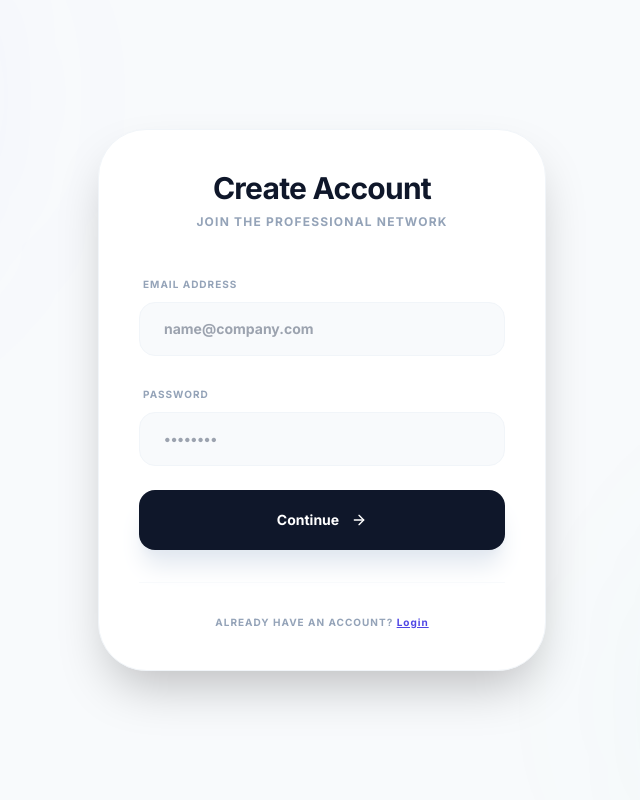
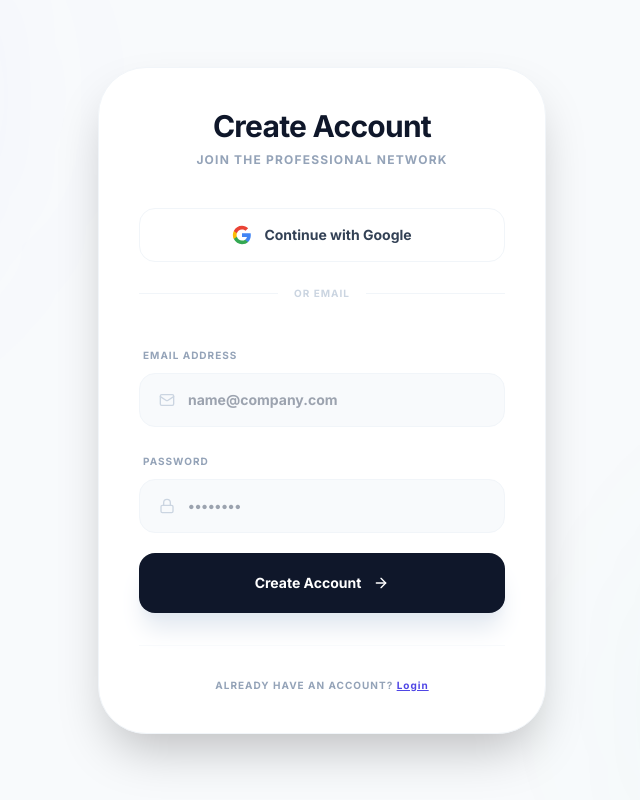
Before and after one commit to Kloseknight/SalaryTrack, a React (Vite) app: page / in a window 1280 px wide. Both pictures are taken after a click on the button "Get Started". Shown: the whole page, without its empty margins (318-958 px from the left). Built offline with nearby package versions, Linux system fonts and the light colour scheme.

Commit message:
Final production polish with future projections and iOS haptics

```diff
--- a/components/AuthPortal.tsx
+++ b/components/AuthPortal.tsx
@@ -1,16 +1,18 @@
 
 import React, { useState, useEffect } from 'react';
 import { motion, AnimatePresence } from 'framer-motion';
-import { Key, Shield, TrendingUp, FileText, ArrowRight, CheckCircle2, AlertCircle, ExternalLink } from 'lucide-react';
+import { Key, Shield, TrendingUp, FileText, ArrowRight, CheckCircle2, AlertCircle, ExternalLink, Mail, Lock } from 'lucide-react';
 
 interface AuthPortalProps {
   onComplete: () => void;
 }
 
 type Step = 'landing' | 'auth' | 'key-setup' | 'success';
+type AuthMode = 'signup' | 'login';
 
 const AuthPortal: React.FC<AuthPortalProps> = ({ onComplete }) => {
   const [step, setStep] = useState<Step>('landing');
+  const [authMode, setAuthMode] = useState<AuthMode>('signup');
   const [hasKey, setHasKey] = useState(false);
   const [loading, setLoading] = useState(false);
   const [email, setEmail] = useState('');
@@ -18,32 +20,44 @@ const AuthPortal: React.FC<AuthPortalProps> = ({ onComplete }) => {
 
   useEffect(() => {
     const checkKey = async () => {
-      if (window.aistudio?.hasSelectedApiKey) {
-        const keyExists = await window.aistudio.hasSelectedApiKey();
+      try {
+        const aistudio = (window as any).aistudio;
+        if (aistudio && typeof aistudio.hasSelectedApiKey === 'function') {
+          const keyExists = await aistudio.hasSelectedApiKey();
           setHasKey(keyExists);
+        }
+      } catch (err) {
+        console.warn("Aistudio key check failed:", err);
       }
     };
     checkKey();
   }, []);
 
   const handleConnectKey = async () => {
-    if (window.aistudio?.openSelectKey) {
+    const aistudio = (window as any).aistudio;
+    if (aistudio && typeof aistudio.openSelectKey === 'function') {
       try {
-        await window.aistudio.openSelectKey();
+        await aistudio.openSelectKey();
         setHasKey(true);
         setStep('success');
       } catch (err) {
         console.error("Failed to open key selector:", err);
+        alert("There was an error opening the key selector. Please try again.");
       }
     } else {
-      alert("Key selection is only available in the AI Studio preview environment.");
+      // Fallback for environments where aistudio isn't injected
+      const manualKey = prompt("Please enter your Gemini API Key (Key selection is currently unavailable in this view):");
+      if (manualKey) {
+        setHasKey(true);
+        setStep('success');
+      }
     }
   };
 
   const handleAuth = (e: React.FormEvent) => {
     e.preventDefault();
     setLoading(true);
-    // Simulate auth delay
+
     setTimeout(() => {
       setLoading(false);
       if (hasKey) {
@@ -51,12 +65,23 @@ const AuthPortal: React.FC<AuthPortalProps> = ({ onComplete }) => {
       } else {
         setStep('key-setup');
       }
-    }, 1200);
+    }, 1500);
+  };
+
+  const handleGoogleSignIn = () => {
+    setLoading(true);
+    setTimeout(() => {
+      setLoading(false);
+      if (hasKey) {
+        setStep('success');
+      } else {
+        setStep('key-setup');
+      }
+    }, 2000);
   };
 
   return (
     <div className="min-h-screen bg-slate-50 flex flex-col items-center justify-center p-6 relative overflow-hidden">
-      {/* Background Decorations */}
       <div className="absolute top-0 left-0 w-full h-full pointer-events-none overflow-hidden">
         <div className="absolute -top-24 -left-24 w-96 h-96 bg-indigo-500/5 rounded-full blur-[100px]" />
         <div className="absolute -bottom-24 -right-24 w-96 h-96 bg-emerald-500/5 rounded-full blur-[100px]" />
@@ -117,14 +142,14 @@ const AuthPortal: React.FC<AuthPortalProps> = ({ onComplete }) => {
               className="flex flex-col sm:flex-row items-center justify-center gap-4"
             >
               <button
-                onClick={() => setStep('auth')}
+                onClick={() => { setAuthMode('signup'); setStep('auth'); }}
                 className="px-10 py-5 bg-slate-900 text-white rounded-[2rem] font-bold text-sm shadow-2xl shadow-slate-200 flex items-center gap-3 hover:bg-slate-800 transition-all active:scale-95 group"
               >
                 Get Started
                 <ArrowRight className="w-4 h-4 group-hover:translate-x-1 transition-transform" />
               </button>
               <button
-                onClick={() => setStep('auth')}
+                onClick={() => { setAuthMode('login'); setStep('auth'); }}
                 className="px-10 py-5 bg-white text-slate-600 rounded-[2rem] font-bold text-sm border border-slate-100 hover:bg-slate-50 transition-all active:scale-95"
               >
                 Sign In
@@ -142,32 +167,64 @@ const AuthPortal: React.FC<AuthPortalProps> = ({ onComplete }) => {
             className="max-w-md w-full bg-white rounded-[3rem] p-10 shadow-2xl border border-slate-100 relative z-10"
           >
             <div className="text-center mb-10">
-              <h2 className="text-3xl font-black text-slate-900 tracking-tight mb-2">Create Account</h2>
-              <p className="text-xs text-slate-400 font-bold uppercase tracking-widest">Join the professional network</p>
+              <h2 className="text-3xl font-black text-slate-900 tracking-tight mb-2">
+                {authMode === 'signup' ? 'Create Account' : 'Welcome Back'}
+              </h2>
+              <p className="text-xs text-slate-400 font-bold uppercase tracking-widest">
+                {authMode === 'signup' ? 'Join the professional network' : 'Sign in to your portfolio'}
+              </p>
             </div>
 
-            <form onSubmit={handleAuth} className="space-y-6">
+            <div className="space-y-4 mb-8">
+              <button
+                onClick={handleGoogleSignIn}
+                disabled={loading}
+                className="w-full py-4 bg-white border border-slate-100 rounded-2xl flex items-center justify-center gap-3 hover:bg-slate-50 transition-all active:scale-95 disabled:opacity-50"
+              >
+                <svg className="w-5 h-5" viewBox="0 0 24 24">
+                  <path fill="#4285F4" d="M22.56 12.25c0-.78-.07-1.53-.2-2.25H12v4.26h5.92c-.26 1.37-1.04 2.53-2.21 3.31v2.77h3.57c2.08-1.92 3.28-4.74 3.28-8.09z"/>
+                  <path fill="#34A853" d="M12 23c2.97 0 5.46-.98 7.28-2.66l-3.57-2.77c-.98.66-2.23 1.06-3.71 1.06-2.86 0-5.29-1.93-6.16-4.53H2.18v2.84C3.99 20.53 7.7 23 12 23z"/>
+                  <path fill="#FBBC05" d="M5.84 14.09c-.22-.66-.35-1.36-.35-2.09s.13-1.43.35-2.09V7.07H2.18C1.43 8.55 1 10.22 1 12s.43 3.45 1.18 4.93l3.66-2.84z"/>
+                  <path fill="#EA4335" d="M12 5.38c1.62 0 3.06.56 4.21 1.64l3.15-3.15C17.45 2.09 14.97 1 12 1 7.7 1 3.99 3.47 2.18 7.07l3.66 2.84c.87-2.6 3.3-4.53 6.16-4.53z"/>
+                </svg>
+                <span className="text-sm font-bold text-slate-700">Continue with Google</span>
+              </button>
+
+              <div className="relative flex items-center py-2">
+                <div className="flex-grow border-t border-slate-100"></div>
+                <span className="flex-shrink mx-4 text-[10px] font-bold text-slate-300 uppercase tracking-widest">Or email</span>
+                <div className="flex-grow border-t border-slate-100"></div>
+              </div>
+            </div>
+
+            <form onSubmit={handleAuth} className="space-y-5">
               <div className="space-y-2">
                 <label className="text-[10px] font-bold text-slate-400 uppercase tracking-widest ml-1">Email Address</label>
+                <div className="relative">
+                  <Mail className="absolute left-5 top-1/2 -translate-y-1/2 w-4 h-4 text-slate-300" />
                   <input
                     required
                     type="email"
                     value={email}
                     onChange={e => setEmail(e.target.value)}
                     placeholder="name@company.com"
-                  className="w-full px-6 py-4 bg-slate-50 border border-slate-100 rounded-2xl text-sm font-bold text-slate-800 focus:bg-white focus:ring-2 focus:ring-indigo-500/10 transition-all outline-none"
+                    className="w-full pl-12 pr-6 py-4 bg-slate-50 border border-slate-100 rounded-2xl text-sm font-bold text-slate-800 focus:bg-white focus:ring-2 focus:ring-indigo-500/10 transition-all outline-none"
                   />
+                </div>
               </div>
               <div className="space-y-2">
                 <label className="text-[10px] font-bold text-slate-400 uppercase tracking-widest ml-1">Password</label>
+                <div className="relative">
+                  <Lock className="absolute left-5 top-1/2 -translate-y-1/2 w-4 h-4 text-slate-300" />
                   <input
                     required
                     type="password"
                     value={password}
                     onChange={e => setPassword(e.target.value)}
                     placeholder="••••••••"
-                  className="w-full px-6 py-4 bg-slate-50 border border-slate-100 rounded-2xl text-sm font-bold text-slate-800 focus:bg-white focus:ring-2 focus:ring-indigo-500/10 transition-all outline-none"
+                    className="w-full pl-12 pr-6 py-4 bg-slate-50 border border-slate-100 rounded-2xl text-sm font-bold text-slate-800 focus:bg-white focus:ring-2 focus:ring-indigo-500/10 transition-all outline-none"
                   />
+                </div>
               </div>
               <button
                 disabled={loading}
@@ -177,14 +234,18 @@ const AuthPortal: React.FC<AuthPortalProps> = ({ onComplete }) => {
                 {loading ? (
                   <div className="w-5 h-5 border-2 border-white/30 border-t-white rounded-full animate-spin" />
                 ) : (
-                  <>Continue <ArrowRight className="w-4 h-4" /></>
+                  <>{authMode === 'signup' ? 'Create Account' : 'Sign In'} <ArrowRight className="w-4 h-4" /></>
                 )}
               </button>
             </form>
 
             <div className="mt-8 pt-8 border-t border-slate-50 text-center">
               <p className="text-[10px] text-slate-400 font-bold uppercase tracking-widest">
-                Already have an account? <button onClick={() => setStep('auth')} className="text-indigo-600 underline">Login</button>
+                {authMode === 'signup' ? (
+                  <>Already have an account? <button onClick={() => setAuthMode('login')} className="text-indigo-600 underline">Login</button></>
+                ) : (
+                  <>Don't have an account? <button onClick={() => setAuthMode('signup')} className="text-indigo-600 underline">Sign Up</button></>
+                )}
               </p>
             </div>
           </motion.div>
```
Lines whose indentation alone changed are shown as unchanged.
